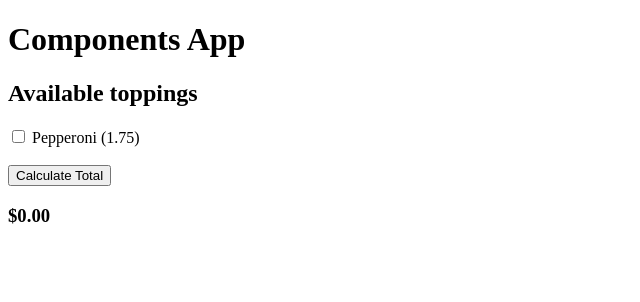
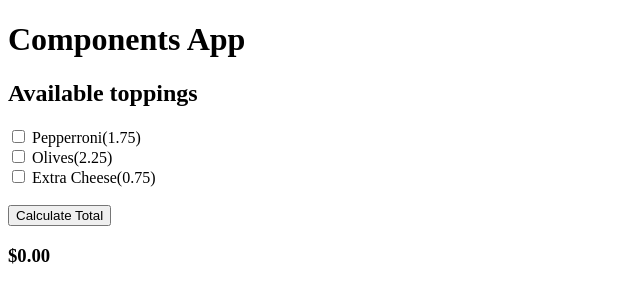
Before and after one commit to tsteelematc/components-5, an Angular app: page / in a window 1280 px wide. Shown: the top 302 px of the page, without its empty margins (0-640 px from the left). Built offline with nearby package versions, Linux system fonts and the light colour scheme.

Commit message:
Pizza topping showing
next week well calculate total

```diff
--- a/src/app/app.module.ts
+++ b/src/app/app.module.ts
@@ -3,6 +3,8 @@
 
 import { AppComponent } from './app.component';
 import { PizzaToppingsComponent } from './pizza-toppings/pizza-toppings.component';
+import { FormsModule } from '@angular/forms';
+
 
 @NgModule({
   declarations: [
@@ -11,6 +13,7 @@
   ],
   imports: [
     BrowserModule
+    , FormsModule
   ],
   providers: [],
   bootstrap: [AppComponent]
--- a/src/app/pizza-toppings/pizza-toppings.component.html
+++ b/src/app/pizza-toppings/pizza-toppings.component.html
@@ -1,10 +1,14 @@
 <h2>
     Available toppings
 </h2>
-<div>
+<div
+    *ngFor="let pt of pizzaToppings"
+>
     <label>
-        <input type="checkbox" />
-        Pepperoni (1.75)
+        <input type="checkbox"
+        [(ngModel)]="pt.checked"
+        />
+        {{ pt.name }}({{ pt.price }})
     </label>
 </div>
 <br>
--- a/src/app/pizza-toppings/pizza-toppings.component.ts
+++ b/src/app/pizza-toppings/pizza-toppings.component.ts
@@ -1,5 +1,11 @@
 import { Component, OnInit } from '@angular/core';
 import { PizzaService } from '../pizza.service';
+
+interface pizzaToppingDisplay{
+  name: string;
+  price: number;
+  checked: boolean;
+}
 
 @Component({
   selector: 'app-pizza-toppings',
@@ -14,9 +20,17 @@
     private pizzaSvc: PizzaService
   ) { }
 
+    pizzaToppings: pizzaToppingDisplay[] = []
+
   ngOnInit(): void {
     const pt = this.pizzaSvc.getPizzaToppingFromWebService();
     console.log(pt);
+
+    this.pizzaToppings = pt.map(
+      x=>({
+        ...x, checked: false
+      })
+    );
   }
 
 }
```
